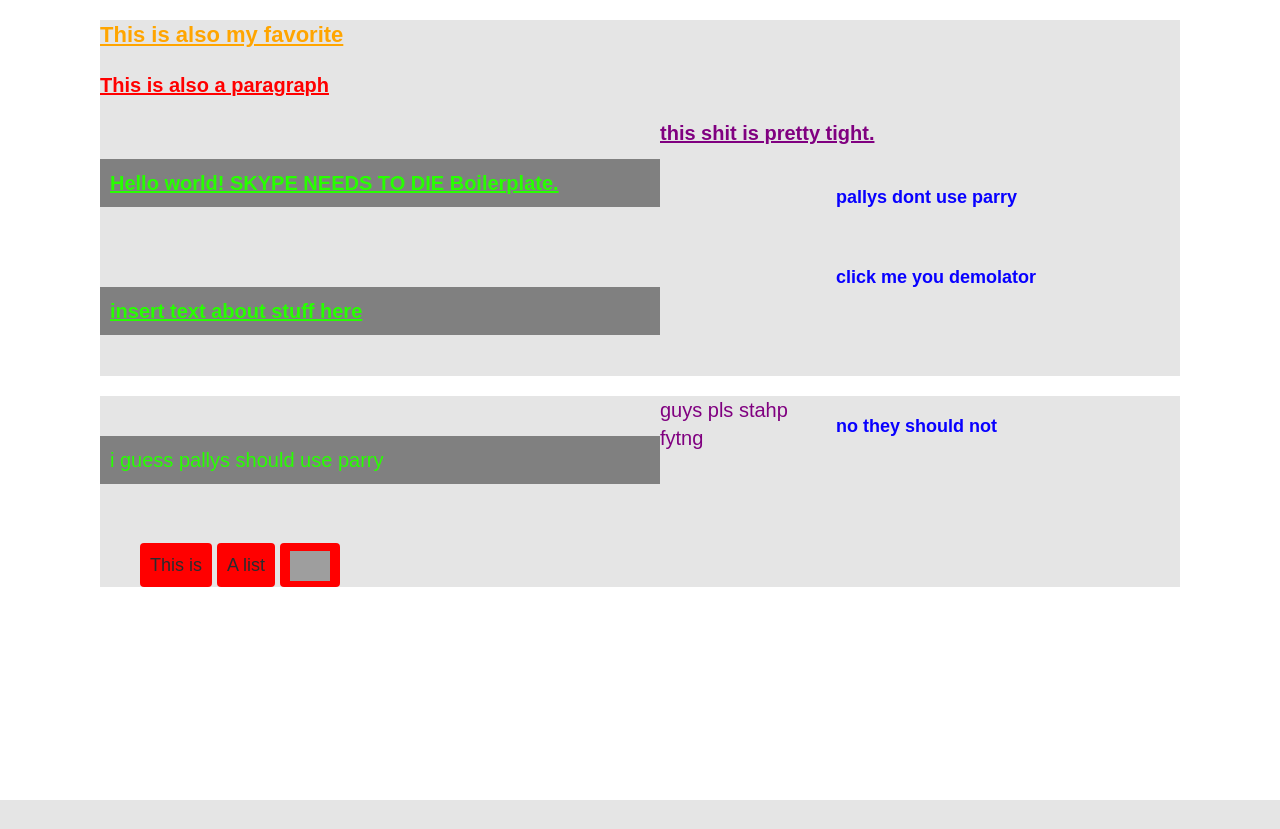
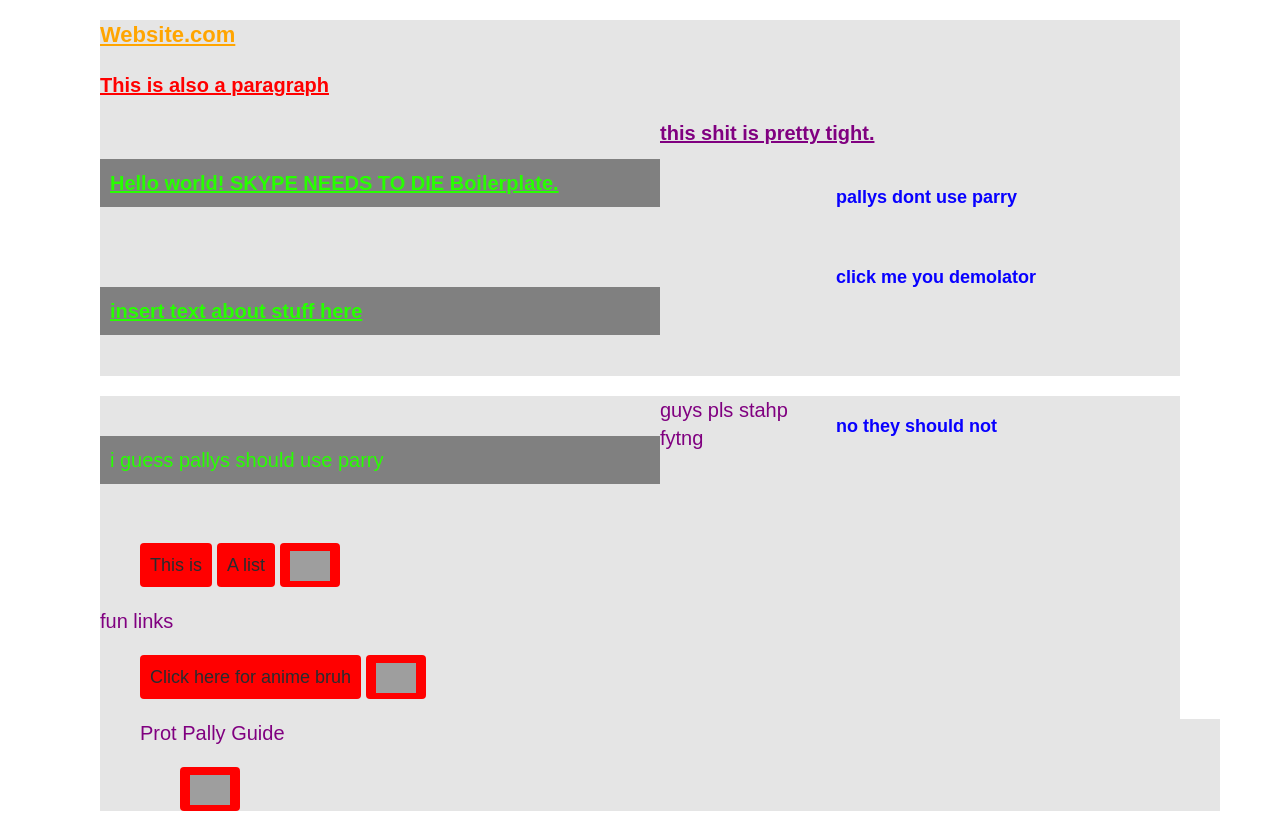
Before and after one commit to shnazzyhat/My-First-Website, a PHP site: page / in a window 1280 px wide. Before the commit the page ends 800 px from the top, so only its background shows below. Run offline with PHP 8.4, Linux system fonts and the light colour scheme; some libraries are stand-ins or nearby versions; grey boxes are pictures that could not be loaded.

Commit message:
exploring alone

```diff
--- a/index.php
+++ b/index.php
@@ -22,7 +22,7 @@
         <![endif]-->
         <?php ob_start(); ?>
         <div class="container">
-            <div class="favorite">This is also my favorite</div>
+            <div class="favorite">Website.com</div>
             <p class="favorite">This is also a paragraph</p>
             <p></p>
             <div id="liam">
@@ -44,6 +44,15 @@
                 <li><a href="https://www.facebook.com" target="_blank">A list</a></li>
                 <li><a href="http://91ferns.com" target="_blank"><img src="http://upload.wikimedia.org/wikipedia/en/5/5f/Original_Doge_meme.jpg"></a></li>
             </ul>
+        <div class="container">
+            <p id="liam"> fun links </p>
+            <ul class="my-special-list">
+                <li><a href="//watchanimeon.com" target="_blank">Click here for anime bruh</a></li>
+                <li><a href="http://youtu.be/TcTNloetz_8?list=FLr1PDaT2DTjCuavp-whbPgA" target="_blank"><img src="http://cdn.stereogum.com/files/2012/02/Gorillaz1.jpg"></a></li>
+        <div class="container">
+            <p id="liam"> Prot Pally Guide </p>
+            <ul class="my-special-list">
+                <li><a href="http://www.icy-veins.com/wow/protection-paladin-pve-tank-guide" target="_blank"><img src="http://maxdps.com/images/section/4_2.jpg"></a></li>
         </div>
         <?php $contents = ob_get_clean();
         echo str_ireplace("haste", "parry", $contents); ?>
```
